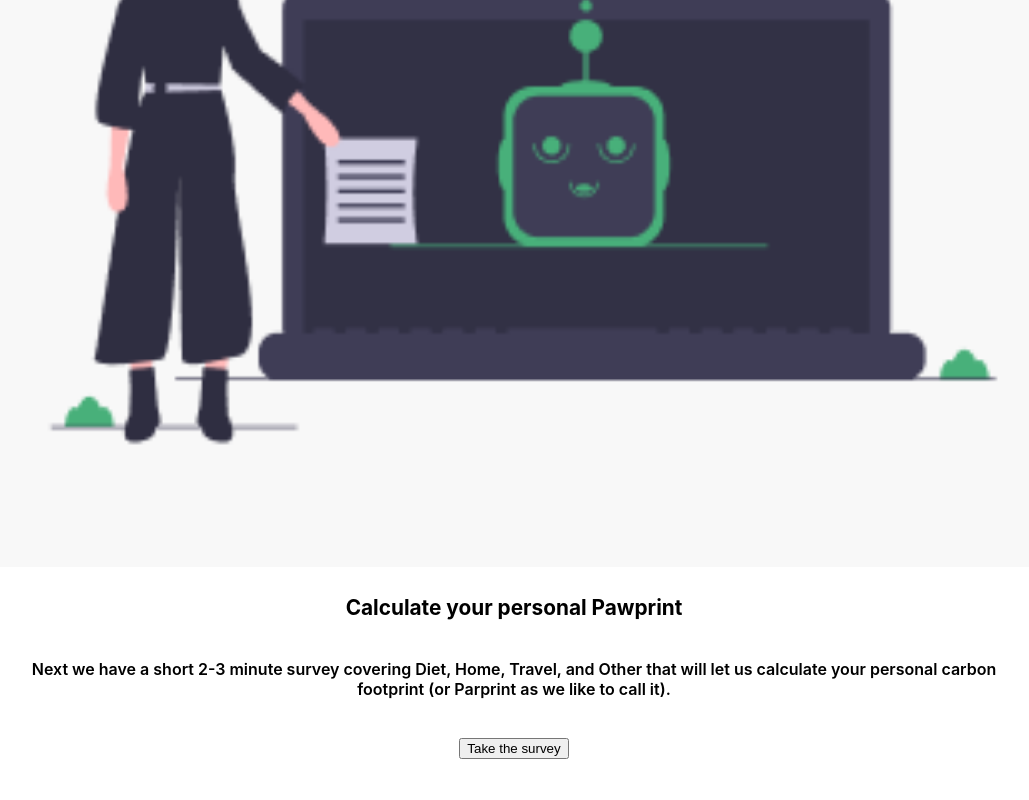
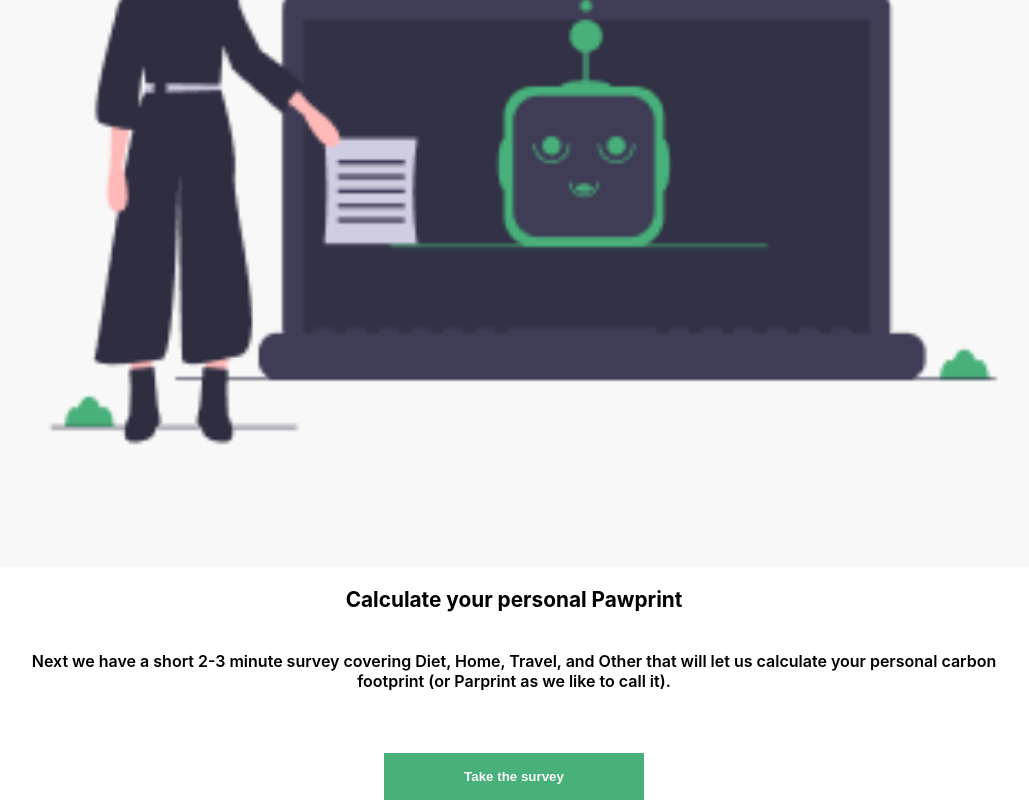
Before and after one commit to ale8k/verse-task-onboarding-survey-app, a React (Create React App) app in the folder frontend/: page / in a window 1280 px wide. Shown: the part 304-1104 px from the top of the page, without its empty margins (126-1155 px from the left). Before the commit the page ends 1063 px from the top, so only its background shows below. Built offline with nearby package versions, Linux system fonts and the light colour scheme.

Commit message:
Finish front page
Finished inital page styling and NextButton component

```diff
--- a/frontend/package.json
+++ b/frontend/package.json
@@ -13,6 +13,7 @@
     "node-sass": "^4.13.1",
     "react": "^16.13.0",
     "react-dom": "^16.13.0",
+    "react-router-dom": "^5.1.2",
     "react-scripts": "3.4.0",
     "tslint": "^6.0.0",
     "typescript": "^3.7.5"
--- a/frontend/src/App.scss
+++ b/frontend/src/App.scss
@@ -12,7 +12,7 @@
 
   .initial-survey-header {
     font-size: 1.3em;
-    margin: 3vh auto;
+    margin: 2vh auto;
     width: 80vw;
   }
 
--- a/frontend/src/App.tsx
+++ b/frontend/src/App.tsx
@@ -1,22 +1,23 @@
-import React from "react";
+import React, { Component } from "react";
 import "./App.scss";
 
-/**
- * The font used is react default, I had no idea what font to use.
- */
+// components
+import { NextButton } from "./components/NextButton/NextButton";
 
-function App() {
+export default class App extends Component {
+
+
+  public render() {
         return (
             <div className="App">
-        <img src={require("./initial-survey-img.PNG")} className="initial-survey-img"/>
+                <img src={require("./initial-survey-img.PNG")} className="initial-survey-img" />
                 <h1 className="initial-survey-header">Calculate your personal Pawprint</h1>
                 <p className="initial-survey-paragraph">Next we have a short 2-3 minute survey covering Diet, Home,
                 Travel, and Other that will let us calculate your personal
                 carbon footprint (or Parprint as we like to call it).
                 </p>
-        <button>Take the survey</button>
+                <NextButton buttonText="Take the survey" performAction={() => console.log("boo")}/>
             </div>
         );
     }
-
-export default App;
+}
--- /dev/null
+++ b/frontend/src/components/NextButton/NextButton.scss
@@ -0,0 +1,15 @@
+@import "../../styles/variables.scss";
+
+.NextButton {
+    // We use em to size the button, as
+    // it should be relative to the text
+    .btn {
+        height: 3.5em;
+        width: 19.5em;
+        margin: 3vh 0 0 0;
+        font-weight: 600;
+        color: $base-background-colour;
+        border: none;
+        background-color: $next-button-colour;
+    }
+}
--- /dev/null
+++ b/frontend/src/components/NextButton/NextButton.tsx
@@ -0,0 +1,17 @@
+
+import React, { FunctionComponent }from "react";
+import "./NextButton.scss";
+
+// performAction needs typing, google this
+type ButtonProps = {
+    buttonText: string;
+    performAction: any;
+};
+
+export const NextButton: FunctionComponent<ButtonProps> = ({ buttonText, performAction }) => {
+    return (
+        <div className="NextButton">
+            <button className="btn" onClick={performAction}>{buttonText}</button>
+        </div>
+    );
+};
--- a/frontend/tslint.json
+++ b/frontend/tslint.json
@@ -19,7 +19,7 @@
 		"jsdoc-format": true,
 		"max-line-length": [true, 140],
 		"member-ordering": [true,"public-before-private"],
-		"no-any": true,
+		"no-any": false,
 		"no-arg": true,
 		"no-bitwise": false,
 		"no-construct": false,
@@ -33,6 +33,7 @@
 		"no-trailing-whitespace": true,
 		"no-unreachable": true,
 		"no-unused-variable": true,
+		"no-unused-expression": false,
 		"no-use-before-declare": true,
 		"no-var-keyword": true,
 		"no-console": false,
@@ -42,12 +43,12 @@
 			"check-open-brace",
 			"check-whitespace"
 		],
+		"one-variable-per-declaration": false,
 		"quotemark": [true, "double"],
 		"radix": false,
 		"semicolon": true,
 		"triple-equals": [true, "allow-null-check"],
 		"use-strict": [true, "check-module"],
-		"variable-name": [true, "allow-leading-underscore"],
 		"whitespace": [false,
 			"check-branch",
 			"check-decl",
```
Also changed, not shown: frontend/src/components/NextButton.tsx (deleted), 1 other file (tests, documents, lock files or other folders). Lines whose indentation alone changed are shown as unchanged.
